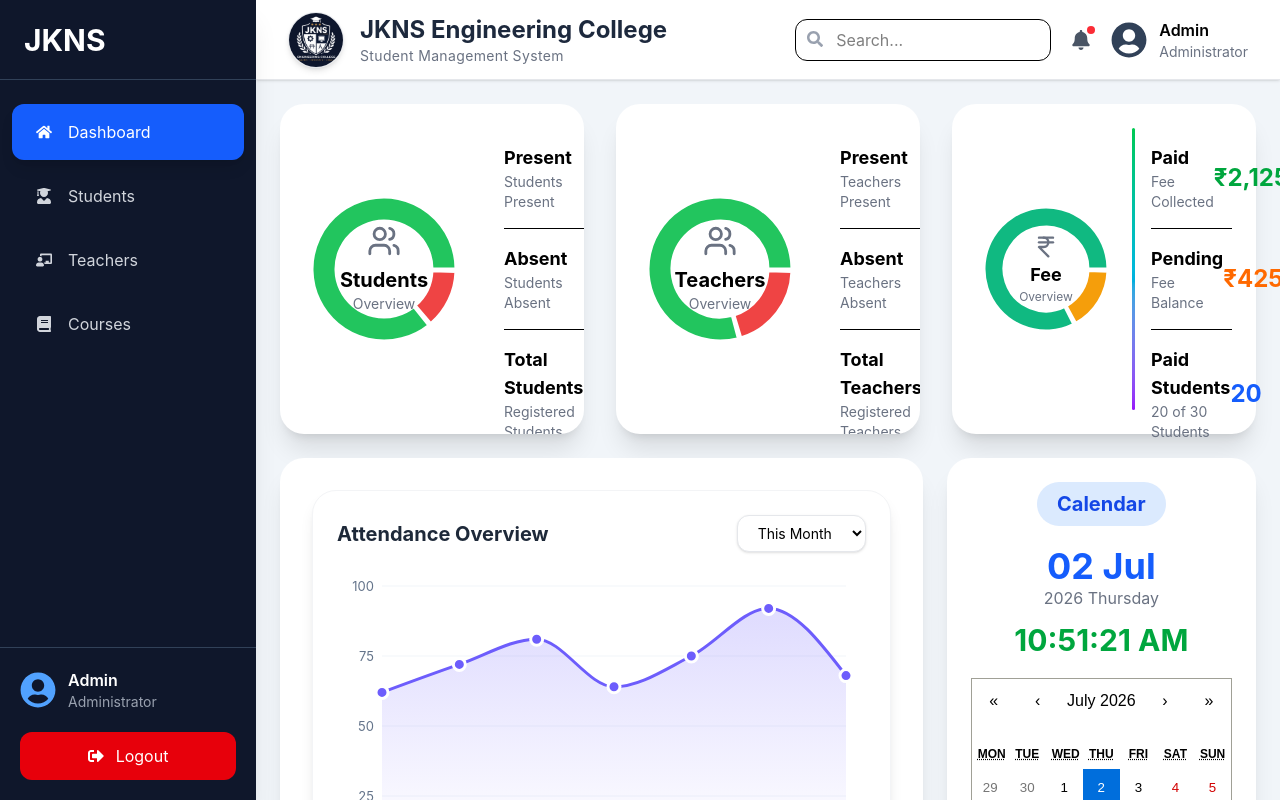
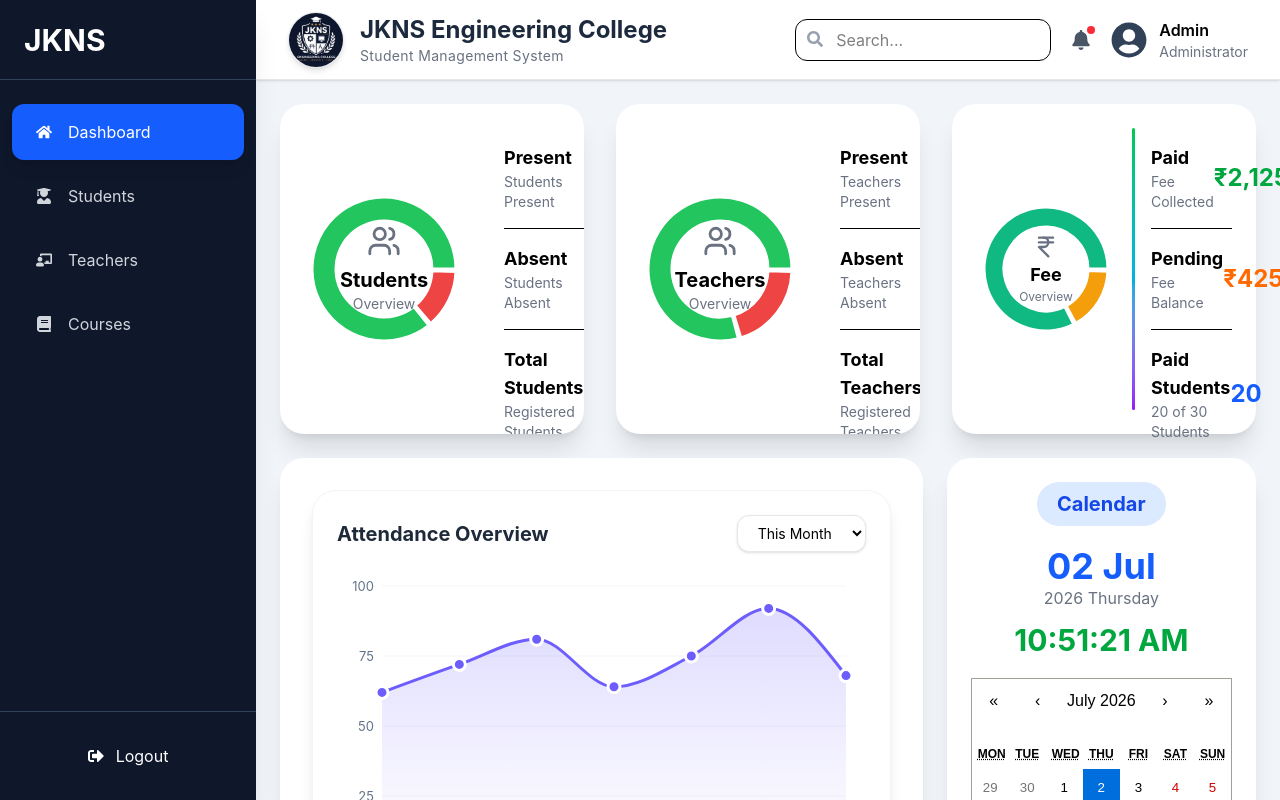
Before and after one commit to joshiyajaya-bit/System-Management, a React (Vite) app: page / in a window 1280 px wide. Shown: the top 800 px of the page. Built offline with nearby package versions, Linux system fonts and the light colour scheme.

Commit message:
remove admin in sidebar

```diff
--- a/src/components/sidebar.jsx
+++ b/src/components/sidebar.jsx
@@ -4,7 +4,7 @@ import {
   FaChalkboardTeacher,
   FaBook,
   FaSignOutAlt,
-  FaUserCircle,
+
 } from "react-icons/fa";
 import { NavLink } from "react-router-dom";
 
@@ -62,18 +62,9 @@ function Sidebar() {
       {/* Bottom */}
       <div className="border-t border-slate-700 p-5">
 
-        <div className="flex items-center gap-3 mb-5">
-          <FaUserCircle className="text-4xl text-blue-400" />
 
-          <div>
-            <h3 className="font-semibold">Admin</h3>
-            <p className="text-sm text-gray-400">
-              Administrator
-            </p>
-          </div>
-        </div>
 
-        <button className="w-full flex items-center justify-center gap-3 py-3 rounded-xl bg-red-600 hover:bg-red-700 transition">
+        <button className="w-full flex items-center justify-center gap-3 py-3 rounded-xl bg-white-600 hover:bg-red-700 transition">
           <FaSignOutAlt />
           Logout
         </button>
```
